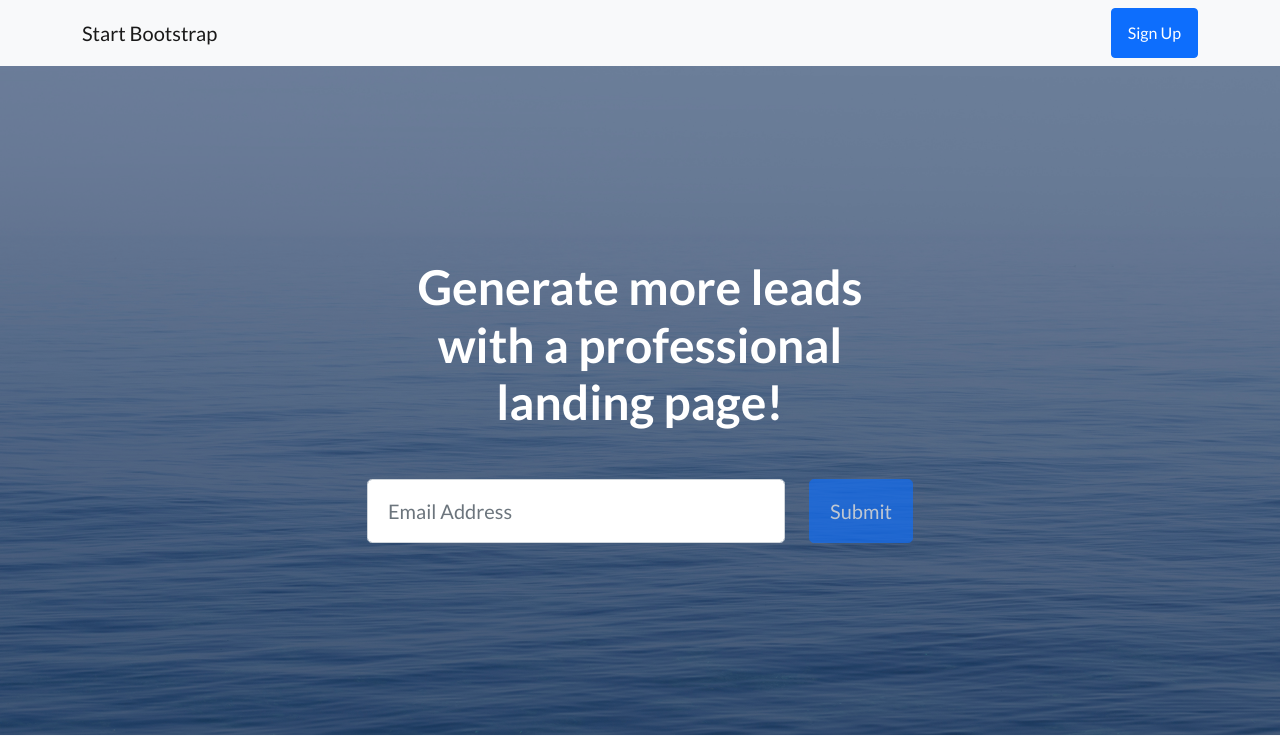
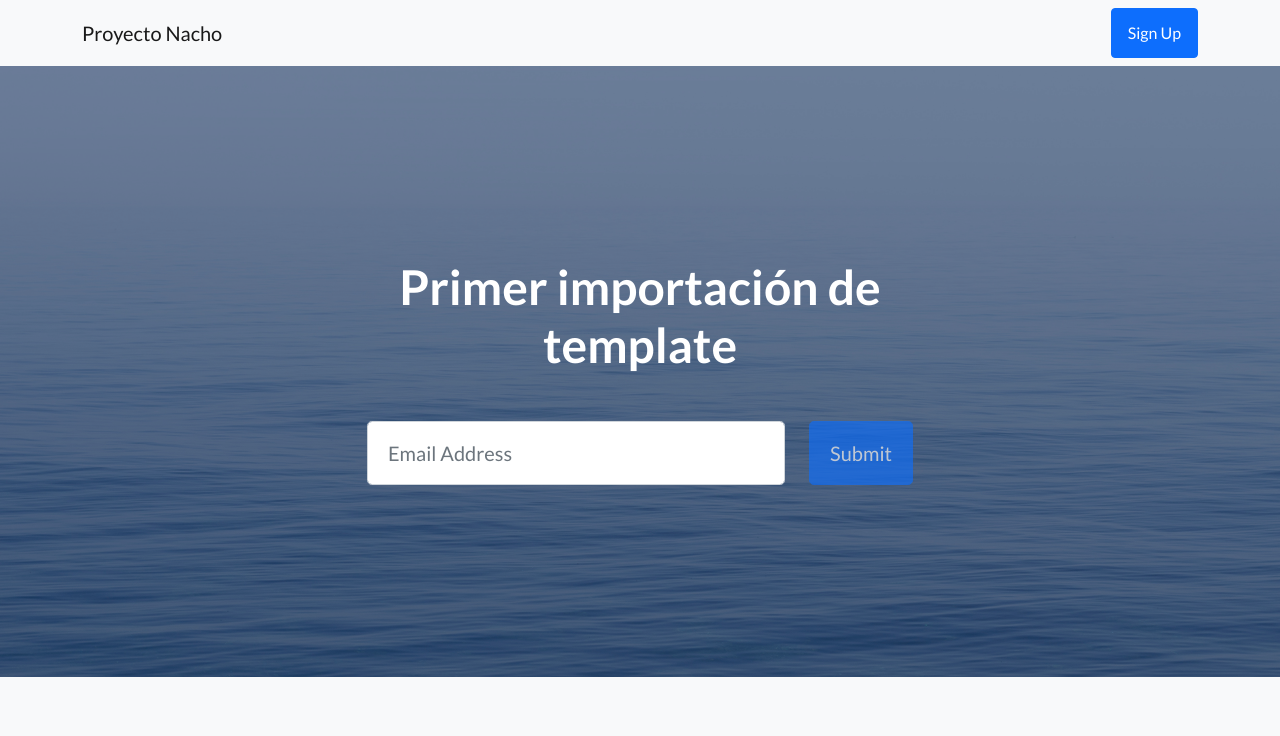
Before and after one commit to Ignacio-Serda/Django_website, a Django app: template template/index.html in a window 1280 px wide. Shown: the top 736 px of the page. Run offline with Django 4.2, Linux system fonts and the light colour scheme; the template is opened without the code that fills it, so the values that code supplies are empty; some libraries are stand-ins or nearby versions.

Commit message:
Agregue una tabla mas

```diff
--- a/app/models.py
+++ b/app/models.py
@@ -8,3 +8,8 @@ class Estudiante(models.Model):
     nombre=models.CharField(max_length=200)
     apellido=models.CharField(max_length=200)
     email=models.EmailField()
+
+class Pruebas(models.Model):
+    tema=models.CharField(max_length=200)
+    nota=models.IntegerField()
+    aprobado=models.BooleanField()
--- a/app/urls.py
+++ b/app/urls.py
@@ -3,8 +3,7 @@ from django.urls import path
 from app import views
 
 urlpatterns = [
-    path("", views.inicio),
+    path("", views.fachero),
     path("bd/<name>/<code>", views.template),
     path("show/", views.variables),
-    path("facha/", views.fachero)
 ]
--- a/template/index.html
+++ b/template/index.html
@@ -20,7 +20,7 @@
         <!-- Navigation-->
         <nav class="navbar navbar-light bg-light static-top">
             <div class="container">
-                <a class="navbar-brand" href="#!">Start Bootstrap</a>
+                <a class="navbar-brand" href="#!">Proyecto Nacho</a>
                 <a class="btn btn-primary" href="#signup">Sign Up</a>
             </div>
         </nav>
@@ -31,7 +31,7 @@
                     <div class="col-xl-6">
                         <div class="text-center text-white">
                             <!-- Page heading-->
-                            <h1 class="mb-5">Generate more leads with a professional landing page!</h1>
+                            <h1 class="mb-5">Primer importación de template</h1>
                             <!-- Signup form-->
                             <!-- * * * * * * * * * * * * * * *-->
                             <!-- * * SB Forms Contact Form * *-->
```
Also changed, not shown: app/migrations/0002_pruebas.py (added), db.sqlite3.
